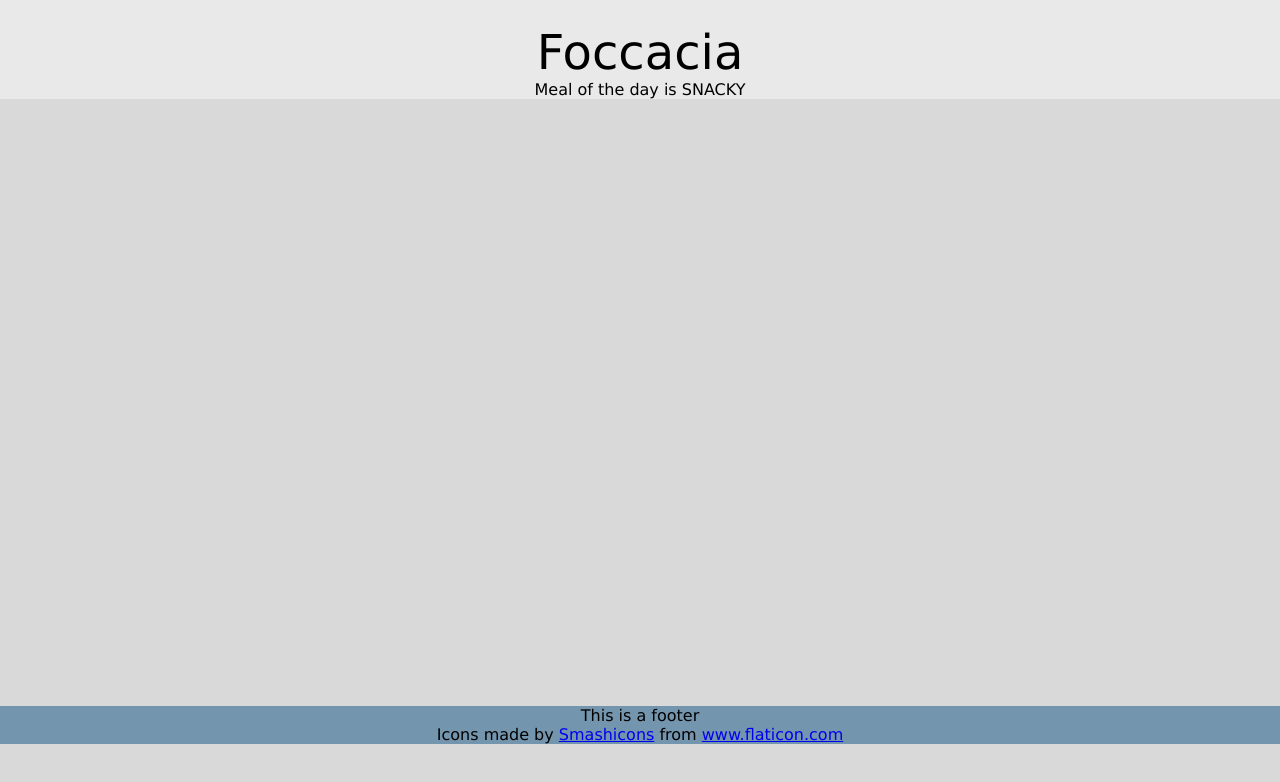
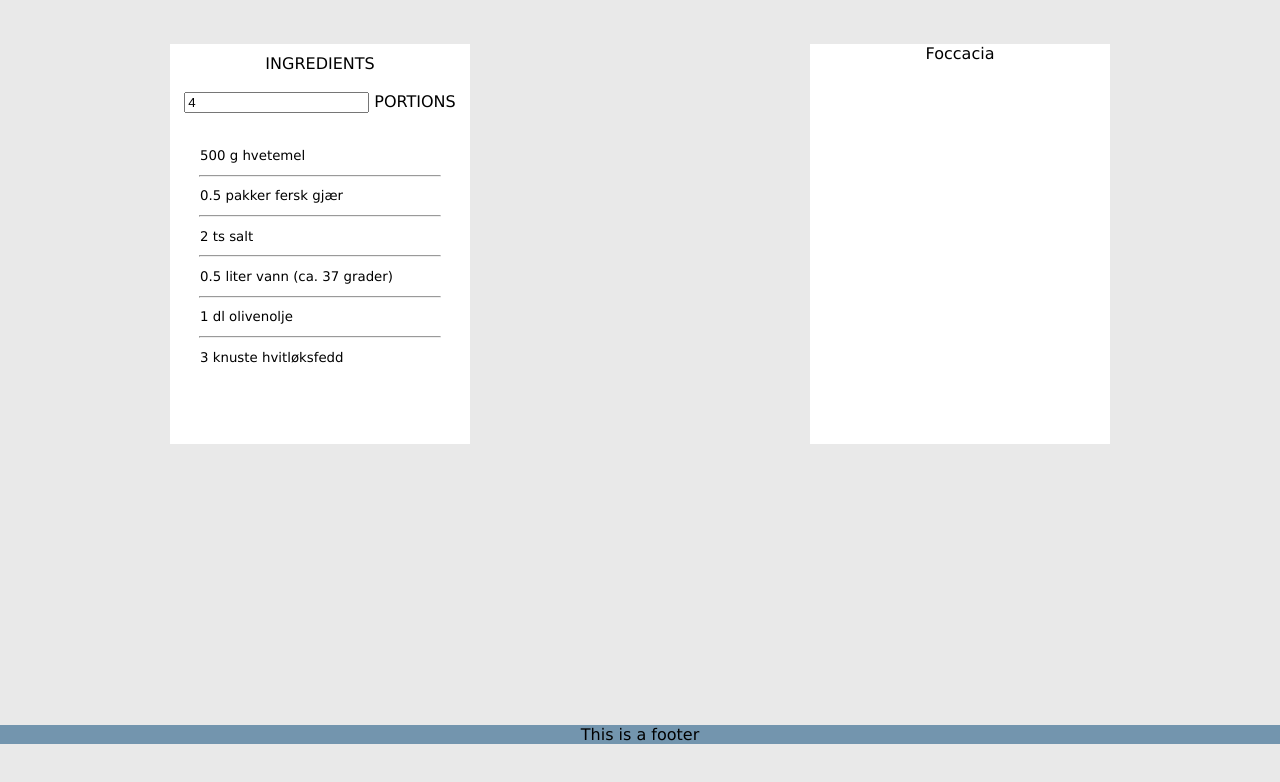
Before and after one commit to solfridhj/dankmeals, a plain HTML site: page recipe_repository/recipes/foccacia.html in a window 1280 px wide. Shown: the part 56-838 px from the top of the page. Before the commit the page ends 800 px from the top, so only its background shows below. Drawn offline with Linux system fonts and the light colour scheme; files that its build step writes are made by us from their sources.

Commit message:
Added ingredients section

```diff
--- a/recipe_repository/recipes/foccacia.html
+++ b/recipe_repository/recipes/foccacia.html
@@ -4,7 +4,7 @@
 
         <meta charset="UTF-8">
         <title>DankMeals</title>
-        <link href="style.css" rel="stylesheet">
+        <link href="../../style.css" rel="stylesheet">
     </head>
     <body>
 
@@ -118,13 +118,46 @@
 
 
         <!--PAGE BODY => PAGE SPECIFIC CONTENT GOES HERE-->
-        <div class="article">
-            <div id="headline">
+        <div class="article" style="height: 100%;">
+
+            <div class="recipe-container">
+
+                <div class="recipe-child">
+                    <div id="ing-headline">INGREDIENTS</div>
+                    <br>
+                    <div id="portion-number">
+                    <input type="text" id="portions" height="30" value="4"> PORTIONS </div>
+
+                    <div class="ingredients">
+
+
+                        <div class="ing"><div class="ing-amount" id="ing1">500</div> g hvetemel</div>
+                        <hr class="ing-line">
+
+                        <div class="ing"><div class="ing-amount" id="ing2">0.5</div> pakker fersk gjær</div>
+                        <hr class="ing-line">
+
+                        <div class="ing"><div class="ing-amount" id="ing3">2</div> ts salt</div>
+                        <hr class="ing-line">
+
+                        <div class="ing"><div class="ing-amount" id="ing4">0.5</div> liter vann (ca. 37 grader)</div>
+                        <hr class="ing-line">
+
+                        <div class="ing"><div class="ing-amount" id="ing5">1</div> dl olivenolje</div>
+                        <hr class="ing-line">
+
+                        <div class="ing"><div class="ing-amount" id="ing5">3</div> knuste hvitløksfedd</div>
+
+                    </div>
+
+                </div>
+
+
+                <div class="recipe-child">
+
                 Foccacia
-            </div>
 
-            <div id="meal-day">
-                Meal of the day is SNACKY
+                </div>
             </div>
         </div>
 
@@ -132,7 +165,9 @@
 
         <footer>
             This is a footer
+            <!--
             <div>Icons made by <a href="https://www.flaticon.com/authors/smashicons" title="Smashicons">Smashicons</a> from <a href="https://www.flaticon.com/"         title="Flaticon">www.flaticon.com</a></div>
+            -->
         </footer>
 
     </body>
--- a/style.css
+++ b/style.css
@@ -47,7 +47,7 @@ html, body{
     text-align: center;
     overflow: hidden;
     display: none;
-    z-index: 1;
+    z-index: 9999;
     position: absolute;
     top: 50px;
 }
@@ -88,6 +88,7 @@ html, body{
     text-decoration-line: none;
     color: black;
     display: block;
+
 }
 
 .link:hover{
@@ -193,6 +194,7 @@ html, body{
         background-color: #9FBACE;
         width: 100%;
         margin-top: 27px;
+
     }
 
     #to-hov {
@@ -215,6 +217,7 @@ html, body{
         top: 23px;
         text-align: left;
         width: 100%;
+        z-index: 1;
     }
 
     #small-dropdown li {
@@ -229,7 +232,7 @@ html, body{
         text-decoration-line: none;
         display: block;
         padding-bottom: 2px;
-        font-size: 20pt;
+        font-size: 20pt
     }
 
     #under a{
@@ -312,6 +315,52 @@ html, body{
 
 /*RECIPE PAGE LAYOUT*/
 
+.recipe-container {
+    padding-top: 50px;
+    width: 100%;
+    display: flex;
+    flex-direction: row;
+    flex-wrap: wrap;
+    justify-content: space-around;
+
+}
+
+.recipe-child {
+    width: 300px;
+    height: 400px;
+    background-color: white;
+    margin-bottom: 20px;;
+}
+
+.ingredients {
+    font-size: 10pt;
+}
+
+.ing-amount {
+    display: inline;
+}
+
+.ing {
+    padding: 5px;
+    position: relative;
+    text-align: start;
+    left: 25px;
+}
+
+.ing-line {
+    width: 80%;
+}
+
+#ing-headline {
+    margin-top: 10px;
+}
+
+#portion-number {
+    margin-bottom: 30px;
+}
+
+
+
 
 
 
```
Also changed, not shown: recipe_repository/everyday.html (+1 -1 lines).
